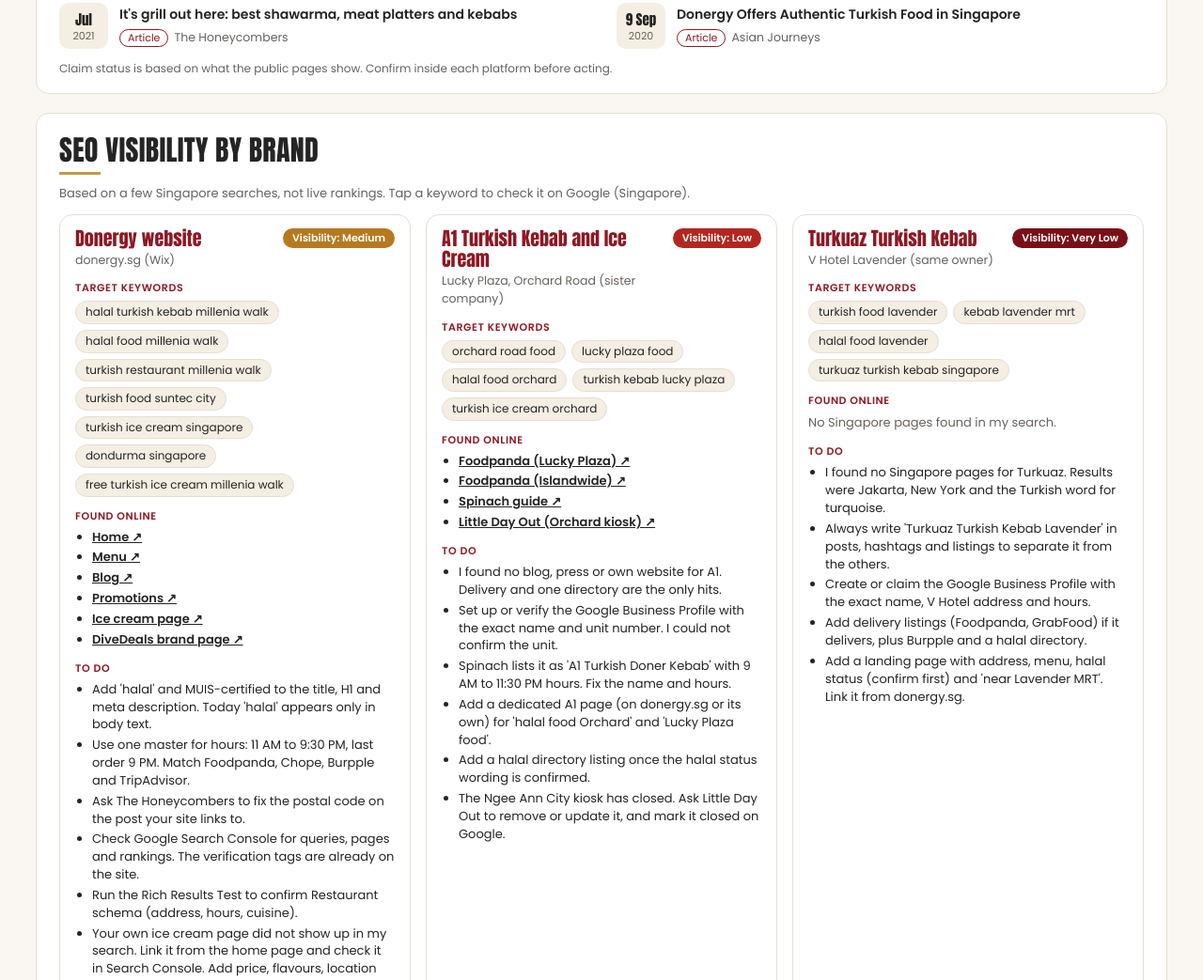
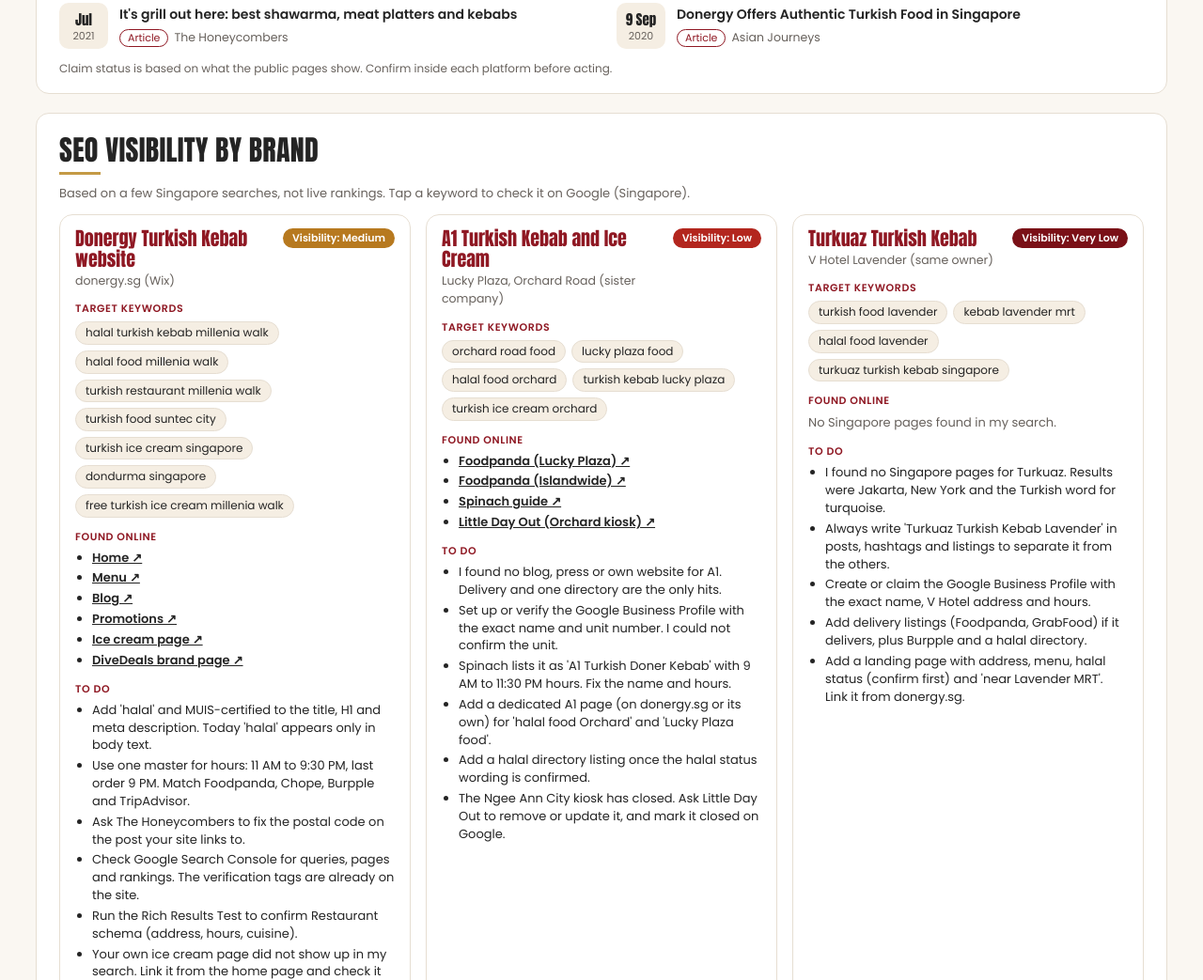
Before and after one commit to orasocial/DonergySG, a plain HTML site: page template (4).html in a window 1280 px wide. Shown: the part 1272-2315 px from the top of the page at 94% size. Drawn offline with Linux system fonts and the light colour scheme.

Commit message:
Update template (4).html

```diff
--- a/template (4).html
+++ b/template (4).html
@@ -236,7 +236,7 @@ const MENTIONS = [
 
 /* ---------- SEO COLUMNS ---------- */
 const BRANDS = [
-  { name:"Donergy website", sub:"donergy.sg (Wix)", level:"Medium",
+  { name:"Donergy Turkish Kebab website", sub:"donergy.sg (Wix)", level:"Medium",
     keywords:["halal turkish kebab millenia walk","halal food millenia walk","turkish restaurant millenia walk","turkish food suntec city","turkish ice cream singapore","dondurma singapore","free turkish ice cream millenia walk"],
     found:[{t:"Home",u:"https://www.donergy.sg"},{t:"Menu",u:"https://www.donergy.sg/menu"},{t:"Blog",u:"https://www.donergy.sg/blog"},{t:"Promotions",u:"https://www.donergy.sg/promotions"},{t:"Ice cream page",u:"https://www.donergy.sg/turkish-ice-cream-singapore"},{t:"DiveDeals brand page",u:"https://divedeals.sg/brands/Donergy-Turkish-Ice-Cream"}],
     todo:["Add 'halal' and MUIS-certified to the title, H1 and meta description. Today 'halal' appears only in body text.",
```
